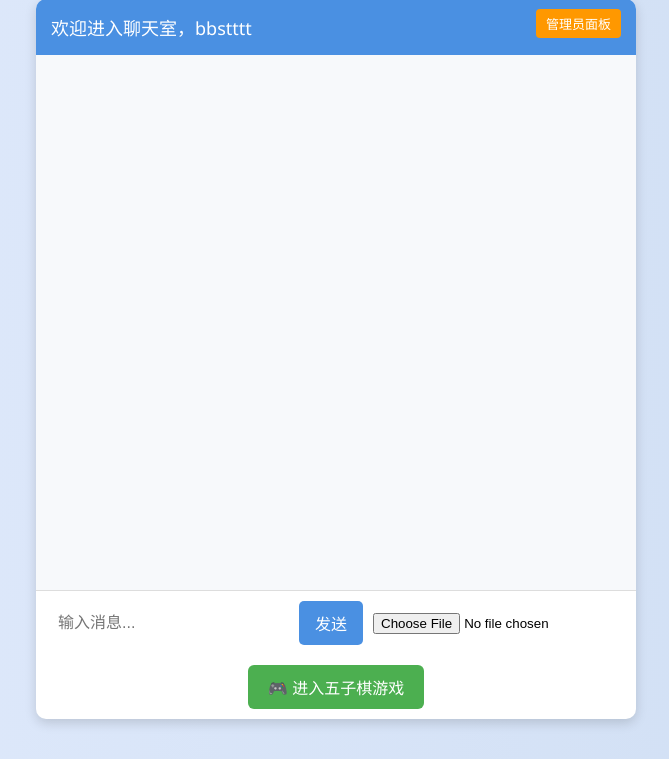
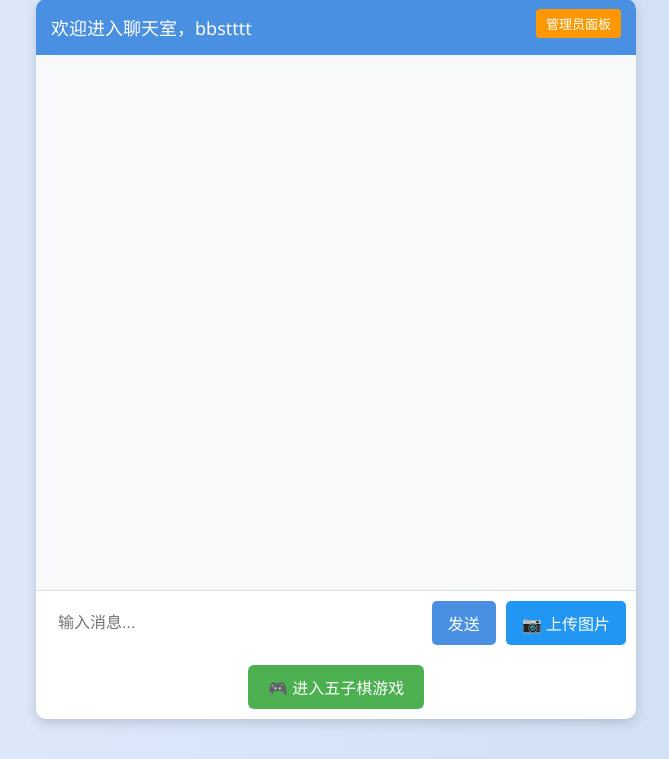
Before and after one commit to DBL-wdfamz/flask-chat-app, a Flask app: page /chat in a window 1280 px wide. Shown: the part 41-800 px from the top of the page, without its empty margins (304-973 px from the left). Run offline with Flask 3, Linux system fonts and the light colour scheme; a user stored in the database is signed in; some libraries are stand-ins or nearby versions.

Commit message:
Update chat.html

```diff
--- a/templates/chat.html
+++ b/templates/chat.html
@@ -134,6 +134,21 @@
         box-sizing: border-box;
       }
     }
+
+    .upload-btn {
+      display: inline-block;
+      padding: 10px 16px;
+      background-color: #2196f3;
+      color: white;
+      font-size: 16px;
+      border-radius: 5px;
+      cursor: pointer;
+      text-align: center;
+      transition: background-color 0.3s ease;
+    }
+    .upload-btn:hover {
+      background-color: #1976d2;
+    }
   </style>
 </head>
 <body>
@@ -150,7 +165,8 @@
 <div class="chat-input">
   <input type="text" id="message" placeholder="输入消息..." autofocus>
   <button onclick="sendMessage()">发送</button>
-  <input type="file" id="imageInput" accept="image/*">
+  <label for="imageInput" class="upload-btn">📷 上传图片</label>
+  <input type="file" id="imageInput" accept="image/*" style="display:none;">
 </div>
 
 <!-- 🎮 新增的进入游戏按钮 -->
```
